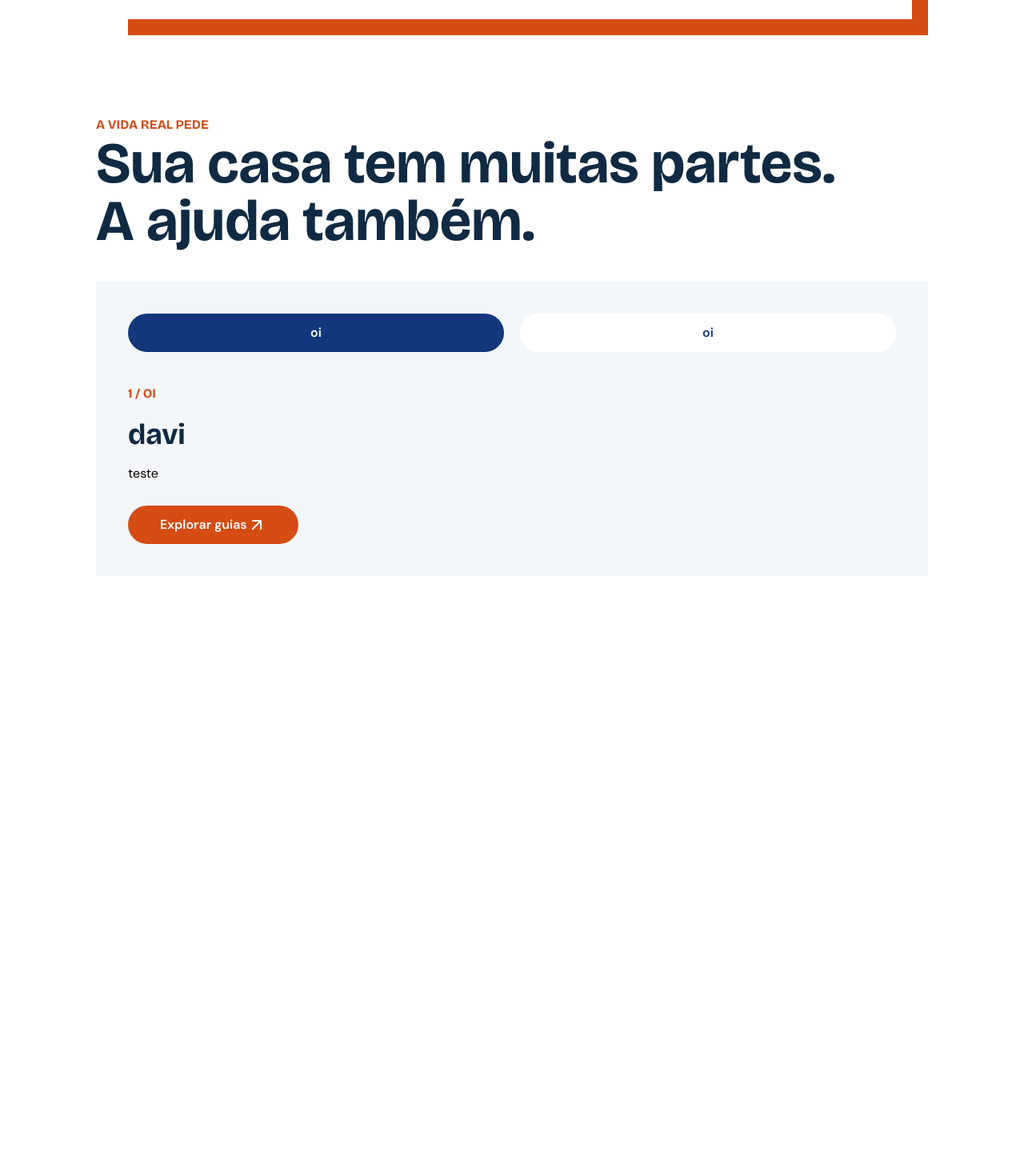
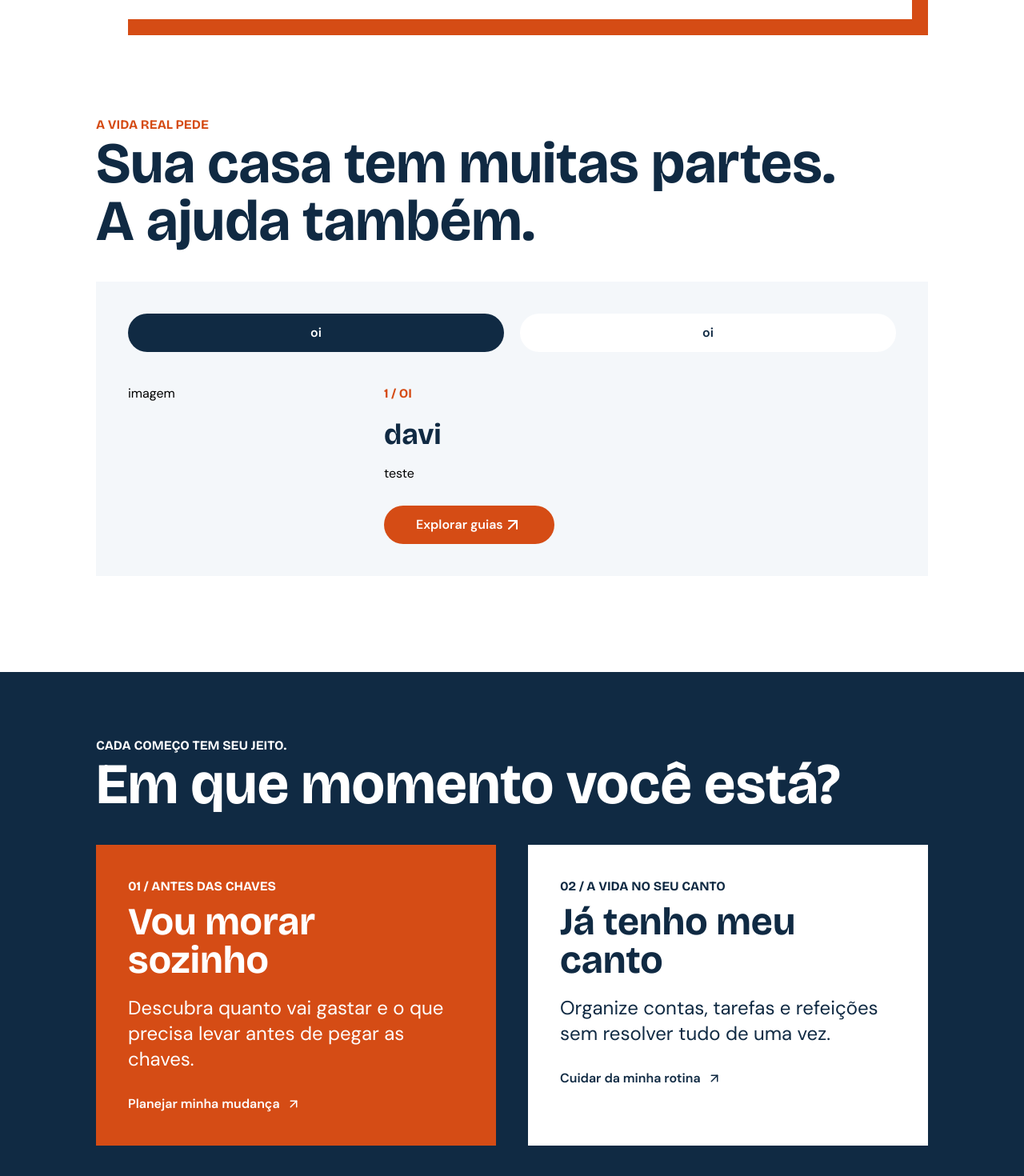
Before and after one commit to IAgoraApp/frontend, a React (Vite) app: page / in a window 1280 px wide. Shown: the part 1180-2650 px from the top of the page at 80% size. Before the commit the page ends 2020 px from the top, so only its background shows below. Built offline with nearby package versions, Linux system fonts and the light colour scheme; grey boxes are pictures that could not be loaded.

Commit message:
:sparkles: (Momento) Adicionei a section de Momento da landing page

```diff
--- a/src/components/LandingPage/index.jsx
+++ b/src/components/LandingPage/index.jsx
@@ -1,5 +1,6 @@
 import FirstSection from './firstSection';
 import VideoSection from './videoSection';
 import RecursosSection from './recursosSection';
+import MomentoSection from './momentoSection';
 
-export const Sections = { FirstSection, VideoSection, RecursosSection };
+export const Sections = { FirstSection, VideoSection, RecursosSection, MomentoSection };
--- /dev/null
+++ b/src/components/LandingPage/momentoSection.jsx
@@ -0,0 +1,27 @@
+import { Title, Button } from '../ui';
+
+export default function MomentoSection() {
+  return (
+    <section className='bg-(--azul-escuro) px-30 py-20'>
+      <Title variant='pequenoBc'>Cada começo tem seu jeito.</Title>
+      <Title variant='normal' className='text-white text-7xl mb-10'>
+        Em que momento você está?
+      </Title>
+
+      <div className='flex gap-10'>
+        <div className='bg-(--laranja-principal) flex-1 p-10'>
+          <Title as='h2' variant='pequenoBc' className='mb-2'>01 / Antes das chaves</Title>
+          <Title as='h1' variant='normal' className='text-white text-5xl mb-5'>Vou morar sozinho</Title>
+          <p className='text-white text-2xl mb-7'>Descubra quanto vai gastar e o que precisa levar antes de pegar as chaves.</p>
+          <Button variant='link' color='branco'>Planejar minha mudança</Button>
+        </div>
+        <div className='bg-white flex-1 p-10'>
+          <Title as='h2' variant='pequenoBc' className='mb-2 text-(--azul-escuro)!'>02 / A vida no seu canto </Title>
+          <Title as='h1' variant='normal' className='text-(--azul-escuro) text-5xl mb-5'>Já tenho meu canto</Title>
+          <p className='text-(--azul-escuro) text-2xl mb-7'>Organize contas, tarefas e refeições sem resolver tudo de uma vez.</p>
+          <Button variant='link' color='branco' className='text-(--azul-escuro)!'>Cuidar da minha rotina</Button>
+        </div>
+      </div>
+    </section>
+  );
+}
--- a/src/components/LandingPage/recursosSection.jsx
+++ b/src/components/LandingPage/recursosSection.jsx
@@ -28,8 +28,8 @@ export default function RecursosSection() {
               className={`
              ${
                id == valor
-                 ? 'bg-(--azul-principal) text-white'
-                 : 'bg-white text-(--azul-principal) hover:bg-gray-200'
+                 ? 'bg-(--azul-escuro) text-white'
+                 : 'bg-white text-(--azul-escuro) hover:bg-gray-200'
              } rounded-full w-full py-3 font-semibold transition-colors duration-300 cursor-pointer`}
             >
               {item.nome}
@@ -37,12 +37,22 @@ export default function RecursosSection() {
           ))}
         </div>
 
-        <div className='mt-10'>
-          <Title variant='pequenoLj' className='mb-5'>{valor} / {content[valor].nome}</Title>
-          <Title variant='normal' className='mb-4'>{content[valor].titulo}</Title>
-          <p className='mb-7'>{content[valor].desc}</p>
+        <div className='mt-10 flex'>
+          <div className='w-1/3'>imagem</div>
+          <div>
+            <Title variant='pequenoLj' className='mb-5'>
+              {valor} / {content[valor].nome}
+            </Title>
+            <Title variant='normal' className='mb-4'>
+              {content[valor].titulo}
+            </Title>
+            <p className='mb-7'>{content[valor].desc}</p>
 
-          <Button color='laranja'>Explorar guias<ArrowUpRight/></Button>
+            <Button color='laranja'>
+              Explorar guias
+              <ArrowUpRight />
+            </Button>
+          </div>
         </div>
       </div>
     </section>
--- a/src/components/ui/buttons.jsx
+++ b/src/components/ui/buttons.jsx
@@ -19,6 +19,10 @@ const colors = {
     solido: 'bg-gray-900 text-white hover:bg-gray-700',
     link: 'text-gray-900',
   },
+  branco: {
+    solido: 'bg-white text-black hover:bg-gray-300',
+    link: 'text-white',
+  },
 };
 
 export function Button({
--- a/src/components/ui/titles.jsx
+++ b/src/components/ui/titles.jsx
@@ -1,6 +1,7 @@
 const variants = {
   normal: "font-heading text-4xl font-bold text-(--azul-titulo)",
   pequenoLj: "text-1xl font-bold uppercase text-(--laranja-principal)",
+  pequenoBc: "text-1xl font-bold uppercase text-white",
 };
 
 export function Title({
--- a/src/containers/landingPage.jsx
+++ b/src/containers/landingPage.jsx
@@ -6,6 +6,7 @@ export default function LandingPage() {
       <Sections.FirstSection />
       <Sections.VideoSection />
       <Sections.RecursosSection />
+      <Sections.MomentoSection/>
     </main>
   );
 }
--- a/src/styles/var.css
+++ b/src/styles/var.css
@@ -9,6 +9,7 @@
 
   --azul-titulo: #102a43;
   --azul-fundo: #f4f7fa;
+  --azul-escuro: #102A43;
 
   --laranja-fundo: #fce8dc;
 
```
